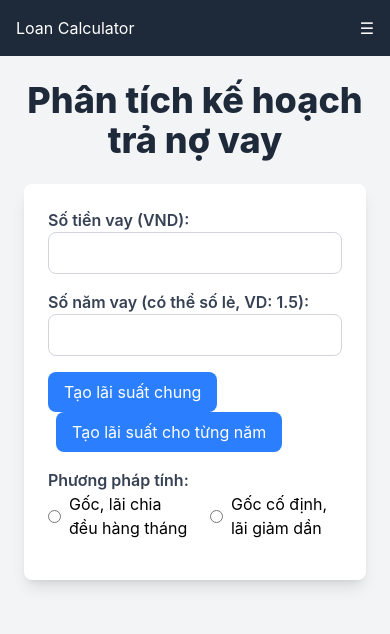
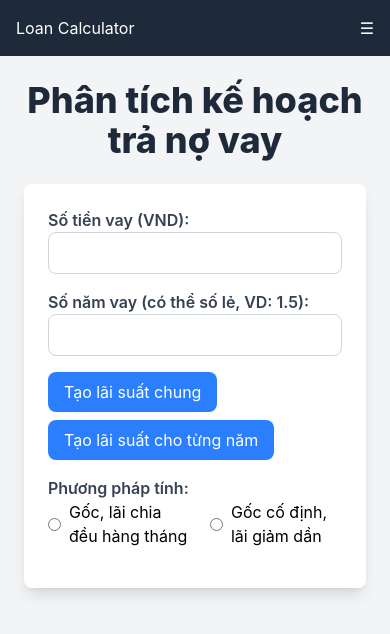
Before and after one commit to lamngockhuong/loan-calculator, a Next.js app: page / in a window 390 px wide. Shown: the top 634 px of the page. Built offline with nearby package versions, Linux system fonts and the light colour scheme.

Commit message:
fix: button UI

```diff
--- a/components/Loan.tsx
+++ b/components/Loan.tsx
@@ -253,8 +253,20 @@ export default function Loan({
         <input type="number" step="0.01" id="loanYears" value={loanYears} onChange={(e: ChangeEvent<HTMLInputElement>) => setLoanYears(e.target.value)} required className="w-full p-2 border rounded-lg focus:outline-none focus:ring-2 focus:ring-blue-500" />
       </div>
       <div className="mb-4">
-        <button type="button" onClick={() => generateRates(true)} className="bg-blue-500 text-white px-4 py-2 rounded-lg hover:bg-blue-600 focus:outline-none focus:ring-2 focus:ring-blue-500">{t.generateCommonRates}</button>
-        <button type="button" onClick={() => generateRates(false)} className="bg-blue-500 text-white px-4 py-2 rounded-lg hover:bg-blue-600 focus:outline-none focus:ring-2 focus:ring-blue-500 ml-2">{t.generateRates}</button>
+        <button
+          type="button"
+          onClick={() => generateRates(true)}
+          className="bg-blue-500 text-white px-4 py-2 rounded-lg hover:bg-blue-600 focus:outline-none focus:ring-2 focus:ring-blue-500 mb-2 sm:mb-0 sm:mr-2"
+        >
+          {t.generateCommonRates}
+        </button>
+        <button
+          type="button"
+          onClick={() => generateRates(false)}
+          className="bg-blue-500 text-white px-4 py-2 rounded-lg hover:bg-blue-600 focus:outline-none focus:ring-2 focus:ring-blue-500"
+        >
+          {t.generateRates}
+        </button>
       </div>
       <div id="interestRatesContainer" className="mb-4">
         {interestRates.map((rate, index) => (
```
